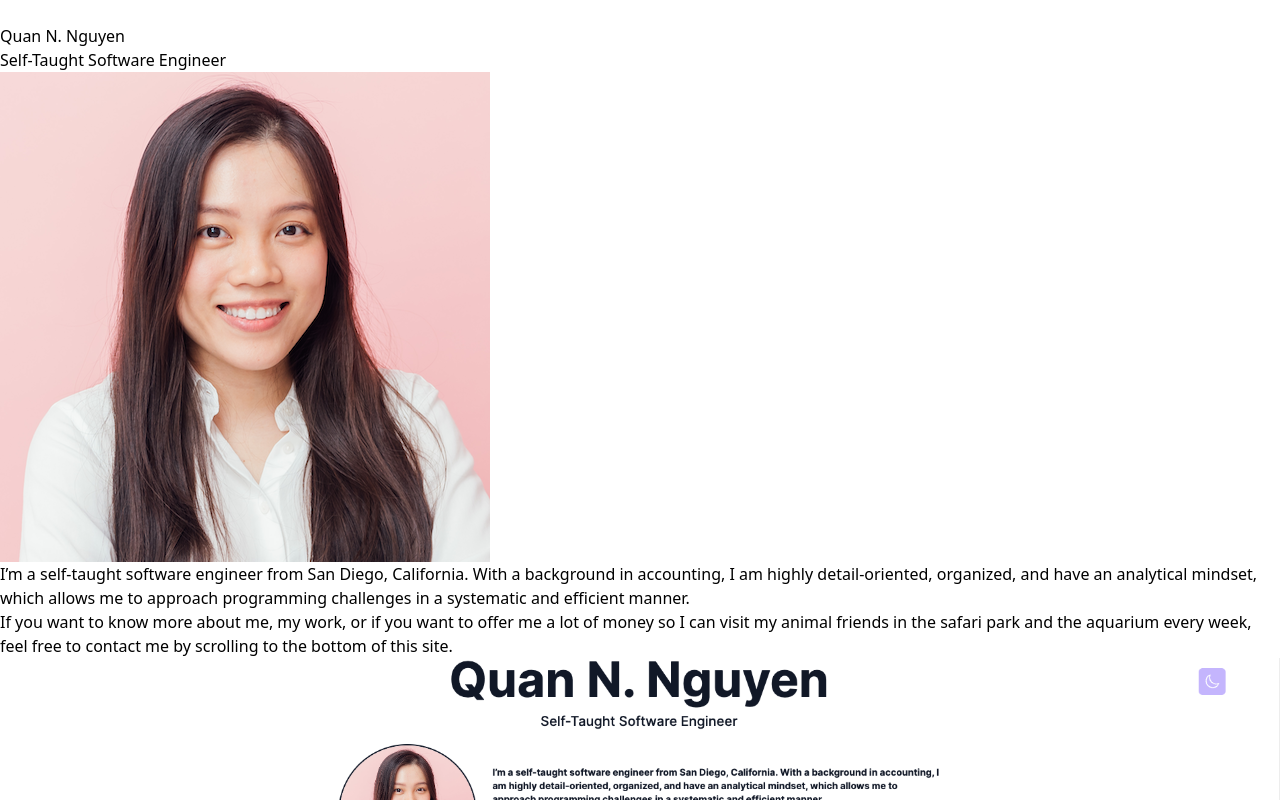
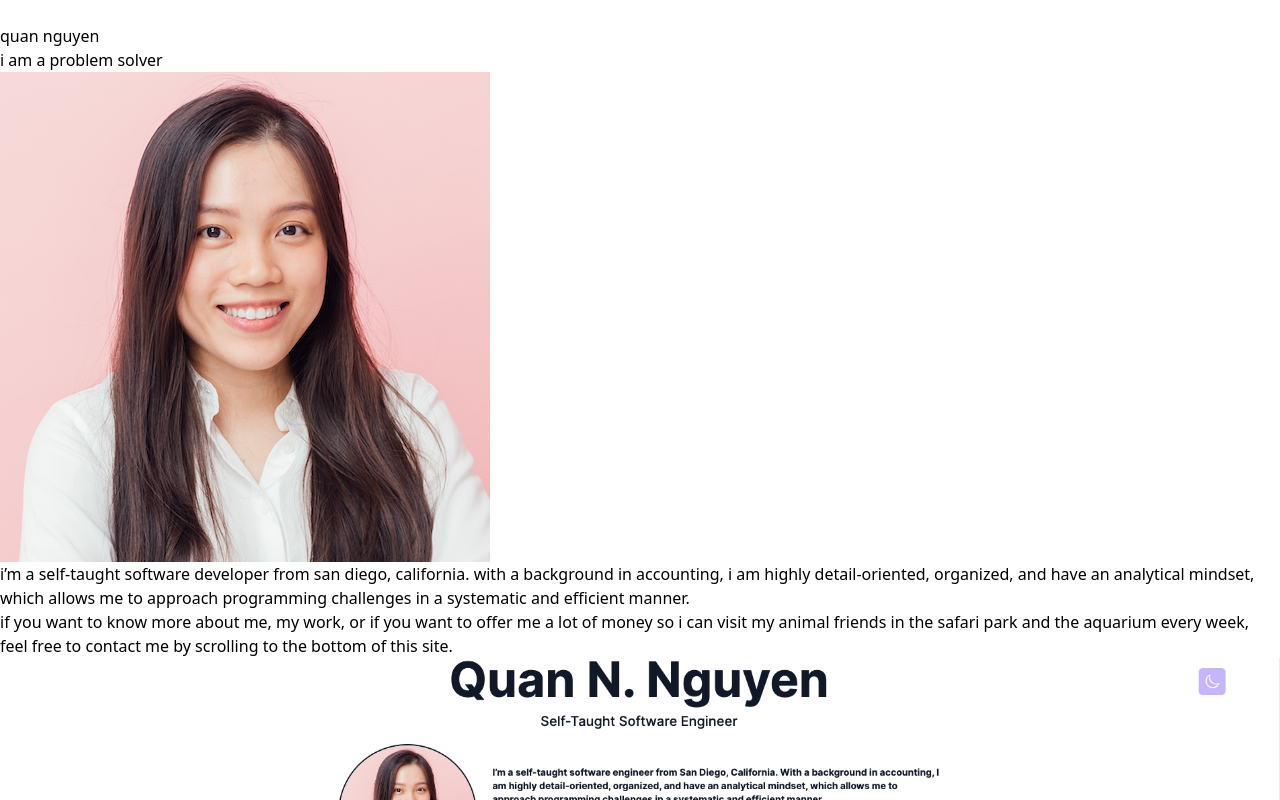
Before and after one commit to quandaworld/personal-portfolio, a React (Vite) app: page / in a window 1280 px wide. Shown: the top 800 px of the page. Built offline with nearby package versions, Linux system fonts and the light colour scheme.

Commit message:
Add type writer animation

```diff
--- a/src/components/Intro.jsx
+++ b/src/components/Intro.jsx
@@ -1,10 +1,37 @@
 import React from 'react';
+import { TypeAnimation } from 'react-type-animation';
 
 function Intro() {
   return (
     <div className="flex items-center justify-center flex-col pt-20 pb-6">
-      <h1 className="text-4xl md:text-7xl dark:text-white mb-1 md:mb-3 font-bold">Quan N. Nguyen</h1>
-      <p className="text-base md:text-xl mb-5 font-medium">Self-Taught Software Engineer</p>
+      <h1 className="text-4xl md:text-7xl dark:text-white mb-1 md:mb-3 font-semibold">quan nguyen</h1>
+      <p className="text-base md:text-xl mb-5 font-semibold">i am
+        <TypeAnimation
+          sequence={[
+            ' a software developer',
+            1000,
+            ' a food enthusiast',
+            1000,
+            ' a problem solver',
+            1000,
+            ' a animal',
+            2500,
+            ' an animal lover',
+            1000,
+            ' an idea realizer',
+            1000,
+            ' an amateur gamer',
+            1000,
+            ' an avid learner',
+            1000,
+            ' self-taught',
+            1000,
+          ]}
+          wrapper="span"
+          speed={150}
+          repeat={Infinity}
+        />
+      </p>
       <div className="max-w-4xl grid grid-cols-1 mb-2 md:grid-cols-4 gap-y-5 md:gap-6">
         <img
           src='/assets/portrait.png'
@@ -12,8 +39,8 @@ function Intro() {
           className="h-40 md:h-52 object-cover rounded-full justify-self-center border-2 border-gray-900 dark:border-white"
         />
         <div className='col-span-3 self-center'>
-          <p className="text-sm mb-4 font-bold">I’m a self-taught software engineer from San Diego, California. With a background in accounting, I am highly detail-oriented, organized, and have an analytical mindset, which allows me to approach programming challenges in a systematic and efficient manner.</p>
-          <p className='text-sm mb-2 font-bold'>If you want to know more about me, my work, or if you want to offer me a lot of money so I can visit my animal friends in the safari park and the aquarium every week, feel free to contact me by scrolling to the bottom of this site.</p>
+          <p className="text-sm mb-4 font-">i’m a self-taught software developer from san diego, california. with a background in accounting, i am highly detail-oriented, organized, and have an analytical mindset, which allows me to approach programming challenges in a systematic and efficient manner.</p>
+          <p className='text-sm mb-2 font-'>if you want to know more about me, my work, or if you want to offer me a lot of money so i can visit my animal friends in the safari park and the aquarium every week, feel free to contact me by scrolling to the bottom of this site.</p>
         </div>
       </div>
     </div>
```
